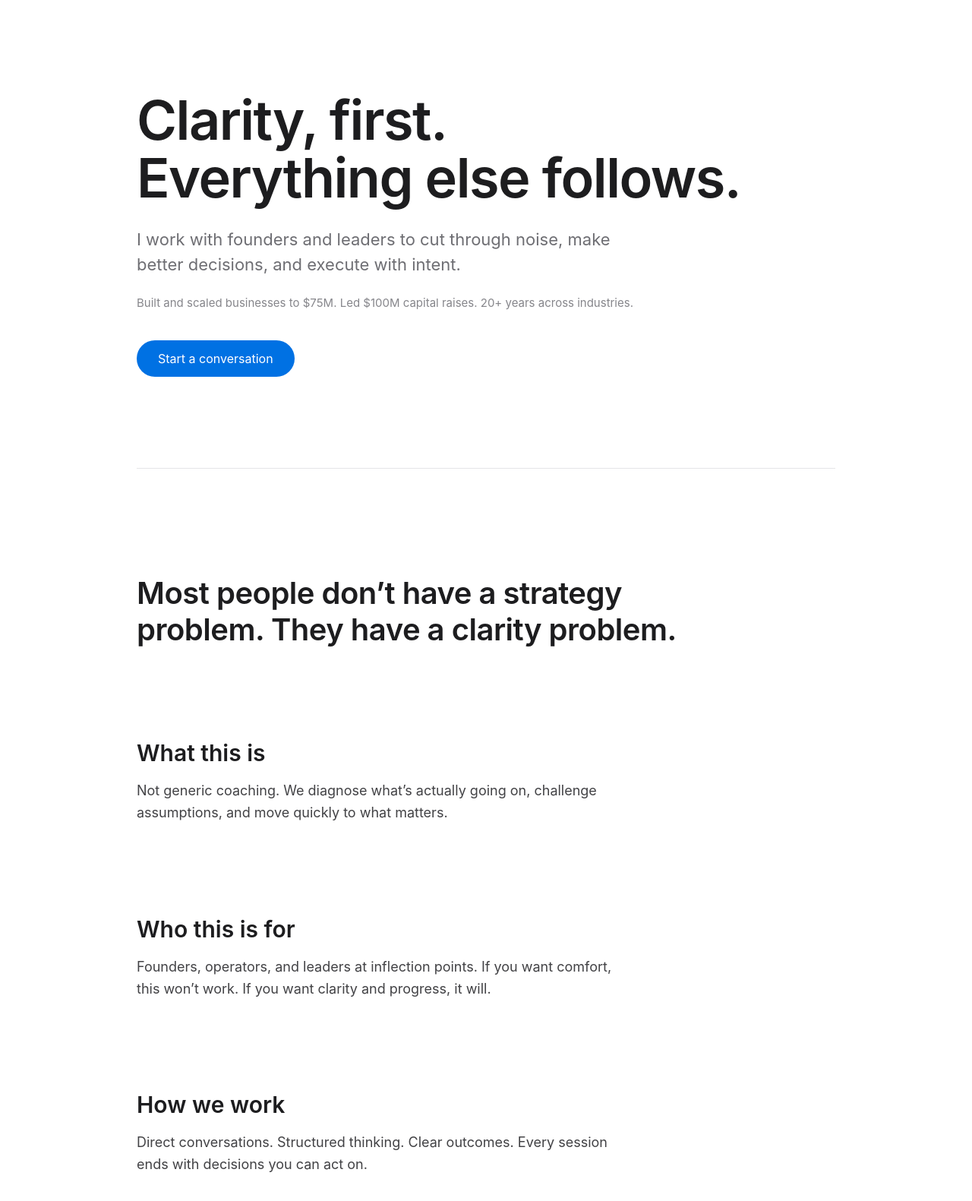
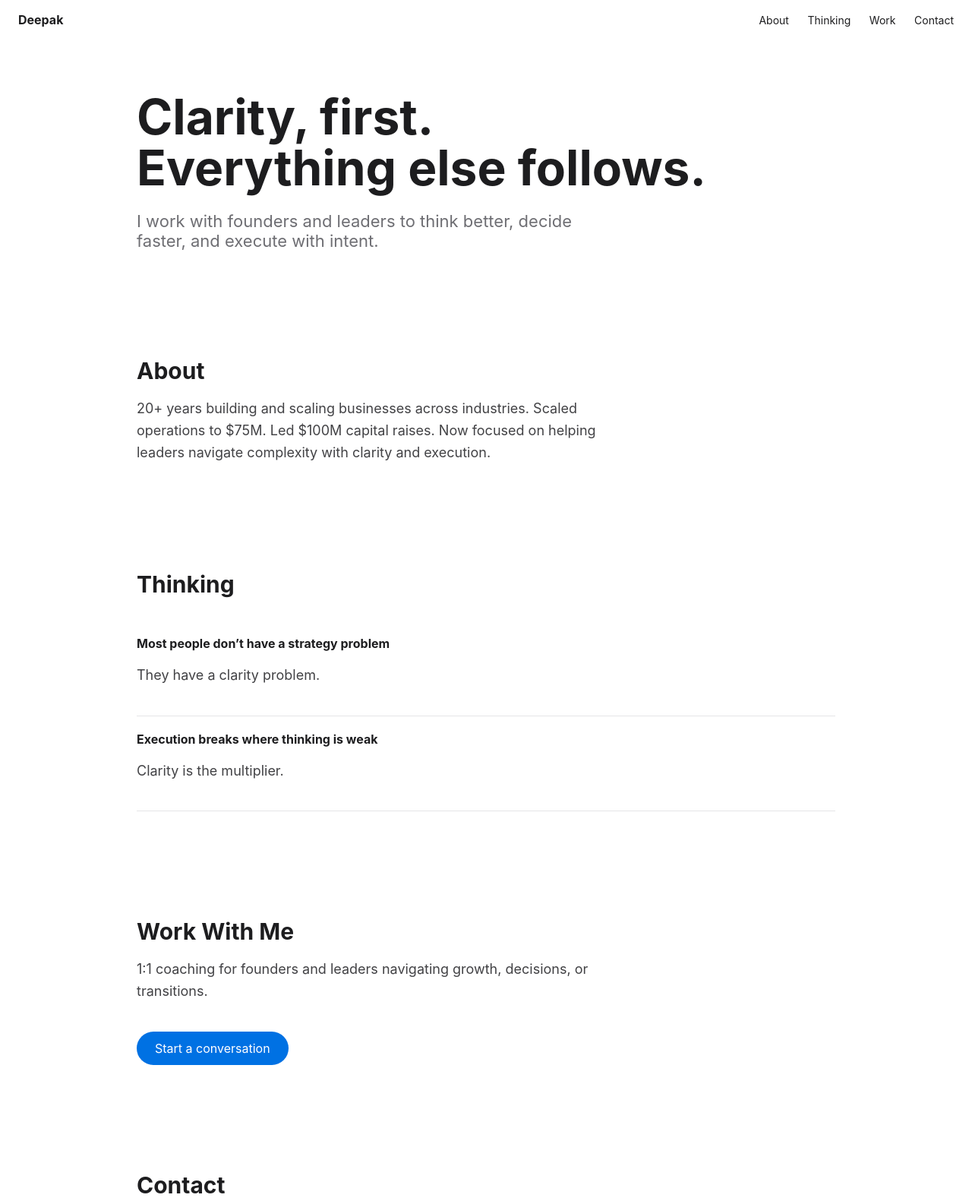
Before and after one commit to ds0291/test-site, a plain HTML site: page index.html in a window 1280 px wide. Shown: the top 1581 px of the page at 76% size. Drawn offline with Linux system fonts and the light colour scheme.

Commit message:
Refactor index.html for layout and content updates

```diff
--- a/index.html
+++ b/index.html
@@ -9,6 +9,26 @@
       font-family: -apple-system, BlinkMacSystemFont, "Helvetica Neue", Arial, sans-serif;
       background: #ffffff;
       color: #1d1d1f;
+      scroll-behavior: smooth;
+    }
+
+    nav {
+      position: fixed;
+      width: 100%;
+      top: 0;
+      background: rgba(255,255,255,0.8);
+      backdrop-filter: blur(10px);
+      padding: 16px 24px;
+      display: flex;
+      justify-content: space-between;
+      box-sizing: border-box;
+    }
+
+    nav a {
+      margin-left: 20px;
+      text-decoration: none;
+      color: #1d1d1f;
+      font-size: 14px;
     }
 
     .container {
@@ -18,9 +38,7 @@
     }
 
     h1 {
-      font-size: 72px;
-      font-weight: 600;
-      letter-spacing: -1.5px;
+      font-size: 64px;
       margin: 0;
       line-height: 1.05;
     }
@@ -28,149 +46,109 @@
     .subtext {
       font-size: 22px;
       color: #6e6e73;
-      margin-top: 28px;
-      max-width: 640px;
-      line-height: 1.5;
-    }
-
-    .proof {
       margin-top: 24px;
-      font-size: 15px;
-      color: #86868b;
-    }
-
-    .cta {
-      margin-top: 40px;
-    }
-
-    .btn {
-      display: inline-block;
-      padding: 14px 28px;
-      border-radius: 30px;
-      background: #0071e3;
-      color: white;
-      text-decoration: none;
-      font-size: 16px;
-      transition: all 0.2s ease;
-    }
-
-    .btn:hover {
-      background: #005bb5;
-      transform: scale(1.03);
-    }
-
-    .divider {
-      height: 1px;
-      background: #e5e5e7;
-      margin-top: 120px;
+      max-width: 600px;
     }
 
     .section {
-      margin-top: 120px;
-      max-width: 640px;
+      margin-top: 140px;
     }
 
     .section h2 {
       font-size: 30px;
-      font-weight: 600;
       margin-bottom: 12px;
     }
 
     .section p {
       font-size: 18px;
       color: #424245;
+      max-width: 640px;
       line-height: 1.6;
     }
 
-    .statement {
-      margin-top: 140px;
-      font-size: 40px;
-      font-weight: 600;
-      line-height: 1.2;
-      letter-spacing: -0.5px;
-      max-width: 720px;
+    .cards {
+      margin-top: 30px;
     }
 
-    .fade {
-      opacity: 0;
-      transform: translateY(24px);
-      transition: all 0.8s ease;
+    .card {
+      border-bottom: 1px solid #e5e5e7;
+      padding: 20px 0;
     }
 
-    .fade.visible {
-      opacity: 1;
-      transform: translateY(0);
+    .btn {
+      margin-top: 20px;
+      display: inline-block;
+      padding: 12px 24px;
+      border-radius: 24px;
+      background: #0071e3;
+      color: white;
+      text-decoration: none;
     }
   </style>
 </head>
 <body>
 
+<nav>
+  <div><strong>Deepak</strong></div>
+  <div>
+    <a href="#about">About</a>
+    <a href="#thinking">Thinking</a>
+    <a href="#work">Work</a>
+    <a href="#contact">Contact</a>
+  </div>
+</nav>
+
 <div class="container">
 
+  <!-- HOME -->
   <h1>Clarity, first.</h1>
   <h1>Everything else follows.</h1>
 
   <p class="subtext">
-    I work with founders and leaders to cut through noise, make better decisions,
-    and execute with intent.
+    I work with founders and leaders to think better, decide faster, and execute with intent.
   </p>
 
-  <p class="proof">
-    Built and scaled businesses to $75M. Led $100M capital raises. 20+ years across industries.
-  </p>
+  <!-- ABOUT -->
+  <div id="about" class="section">
+    <h2>About</h2>
+    <p>
+      20+ years building and scaling businesses across industries.
+      Scaled operations to $75M. Led $100M capital raises.
+      Now focused on helping leaders navigate complexity with clarity and execution.
+    </p>
+  </div>
 
-  <div class="cta">
+  <!-- THINKING -->
+  <div id="thinking" class="section">
+    <h2>Thinking</h2>
+    <div class="cards">
+      <div class="card">
+        <strong>Most people don’t have a strategy problem</strong>
+        <p>They have a clarity problem.</p>
+      </div>
+      <div class="card">
+        <strong>Execution breaks where thinking is weak</strong>
+        <p>Clarity is the multiplier.</p>
+      </div>
+    </div>
+  </div>
+
+  <!-- WORK -->
+  <div id="work" class="section">
+    <h2>Work With Me</h2>
+    <p>
+      1:1 coaching for founders and leaders navigating growth, decisions, or transitions.
+    </p>
     <a href="mailto:your@email.com" class="btn">Start a conversation</a>
   </div>
 
-  <div class="divider"></div>
-
-  <div class="statement fade">
-    Most people don’t have a strategy problem.
-    They have a clarity problem.
-  </div>
-
-  <div class="section fade">
-    <h2>What this is</h2>
-    <p>
-      Not generic coaching.
-      We diagnose what’s actually going on, challenge assumptions,
-      and move quickly to what matters.
-    </p>
-  </div>
-
-  <div class="section fade">
-    <h2>Who this is for</h2>
-    <p>
-      Founders, operators, and leaders at inflection points.
-      If you want comfort, this won’t work.
-      If you want clarity and progress, it will.
-    </p>
-  </div>
-
-  <div class="section fade">
-    <h2>How we work</h2>
-    <p>
-      Direct conversations. Structured thinking. Clear outcomes.
-      Every session ends with decisions you can act on.
-    </p>
+  <!-- CONTACT -->
+  <div id="contact" class="section">
+    <h2>Contact</h2>
+    <p>your@email.com</p>
   </div>
 
 </div>
 
-<script>
-  const faders = document.querySelectorAll('.fade');
-
-  const observer = new IntersectionObserver(entries => {
-    entries.forEach(entry => {
-      if (entry.isIntersecting) {
-        entry.target.classList.add('visible');
-      }
-    });
-  });
-
-  faders.forEach(el => observer.observe(el));
-</script>
-
 </body>
 </html>
```
